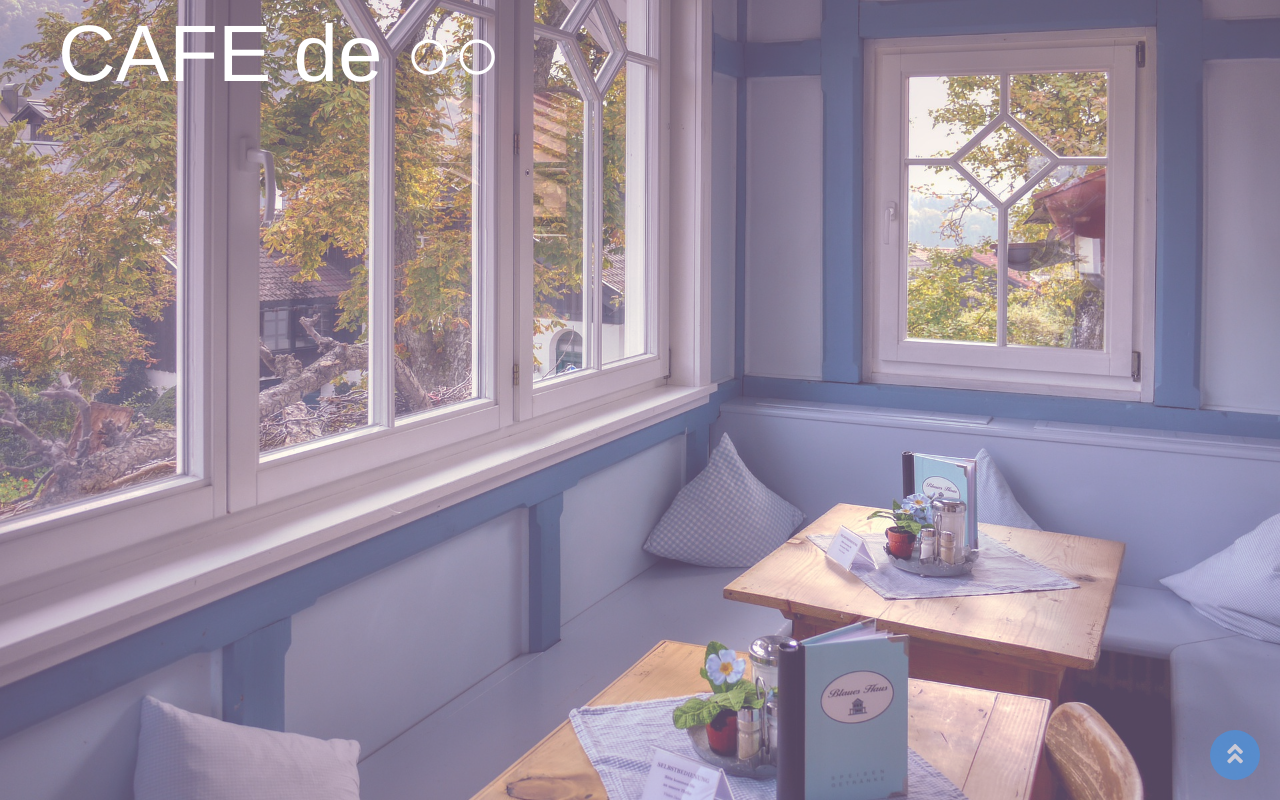
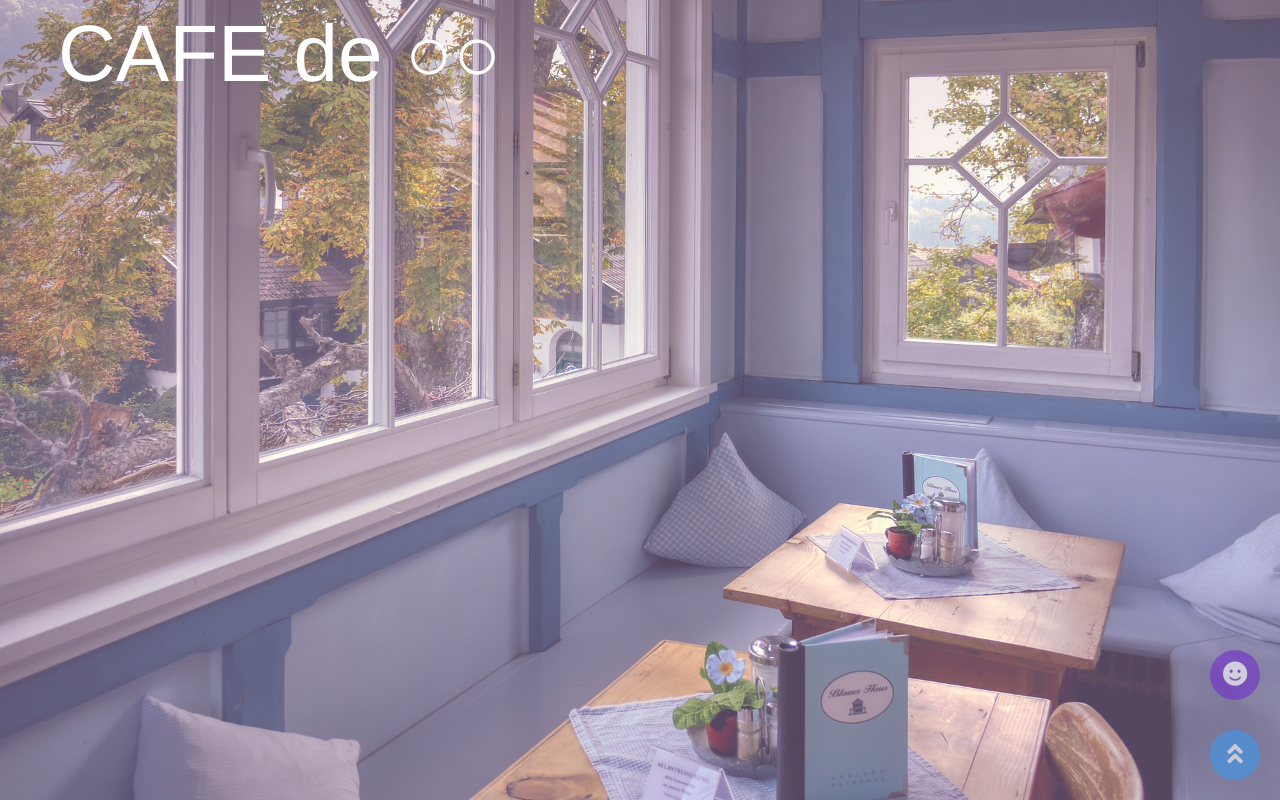
Before and after one commit to studiok8/cafedemo, a plain HTML site: page index.html in a window 1280 px wide. Shown: the top 800 px of the page. Drawn offline with nearby package versions, Linux system fonts and the light colour scheme.

Commit message:
Update style.css

```diff
--- a/style.css
+++ b/style.css
@@ -111,7 +111,44 @@ h1.acc {text-align: center;padding-top: 40px;}
     margin-bottom: 50px;
     display: flex;
 }
+#home_top{
+    width: 50px;
+    height: 50px;
+    position: fixed;
+    right: 0;
+    bottom: 0;
+    background: #722ecc;
+    opacity: 0.6;
+    border-radius: 50%;
+  }
+  #home_top a{
+    position: relative;
+    display: block;
+    width: 50px;
+    height: 50px;
+    text-decoration: none;
 
+  }
+  #home_top a::before{
+    font-family: 'Font Awesome 5 Free';
+    font-weight: 900;
+    content: '\f118';
+    font-size: 25px;
+    color: #fff;
+    position: absolute;
+    width: 25px;
+    height: 25px;
+    top: -5px;
+    bottom: 0;
+    right: 0;
+    left: 0;
+    margin: auto;
+    text-align: center;
+  }
+  div#home_top {
+    margin-bottom: 100px;
+    margin-right: 20px;
+  }
 #page_top{
     width: 50px;
     height: 50px;
```
